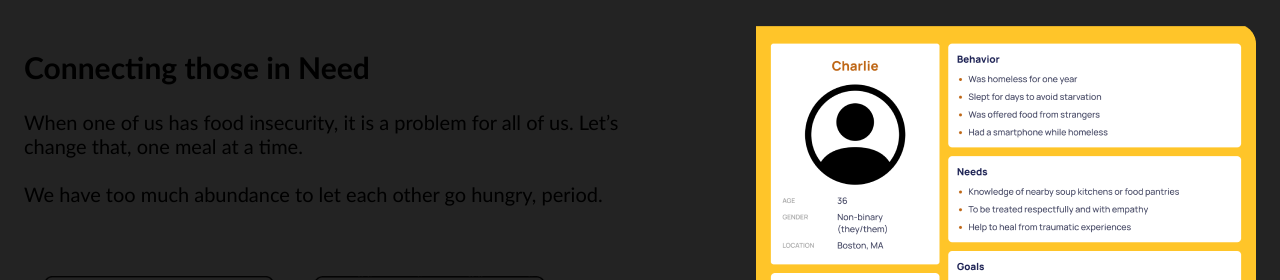
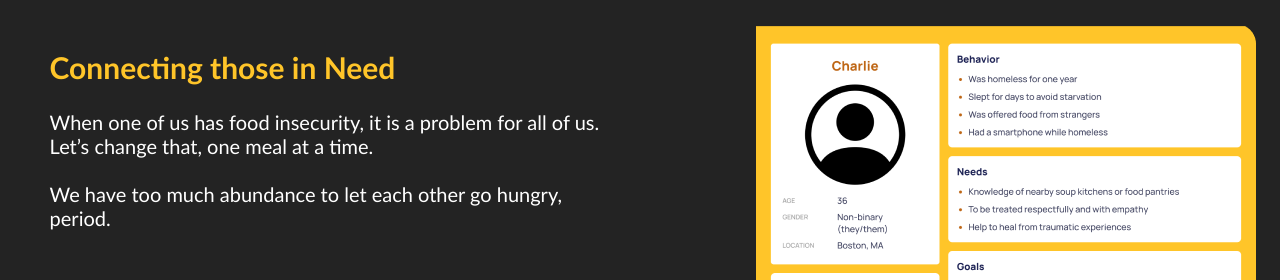
Before and after one commit to HotSoupRepos/WebAppFrontEnd, a React (Create React App) app: page / in a window 1280 px wide. Shown: the top 280 px of the page. Built offline with nearby package versions, Linux system fonts and the light colour scheme; a web font is replaced by a local one.

Commit message:
Refined Css and corrected font colors to be inline with Figma

```diff
--- a/src/sections/About/About.css
+++ b/src/sections/About/About.css
@@ -5,9 +5,9 @@ section {
 }
 
 .about-text{
-    /* background-color: orange; */
     width: 48VW;
     font-size: 20px;
+    padding-left: 2VW;
 }
 
 .about-text img{
@@ -16,7 +16,14 @@ section {
     margin-top: 50px;
 }
 
+.about-text h1{
+ color: #FFC529;
+}
+
+.about-text p{
+  color: white;
+}
+
 .image{
     margin-left: 10VW;
-
 }
```
